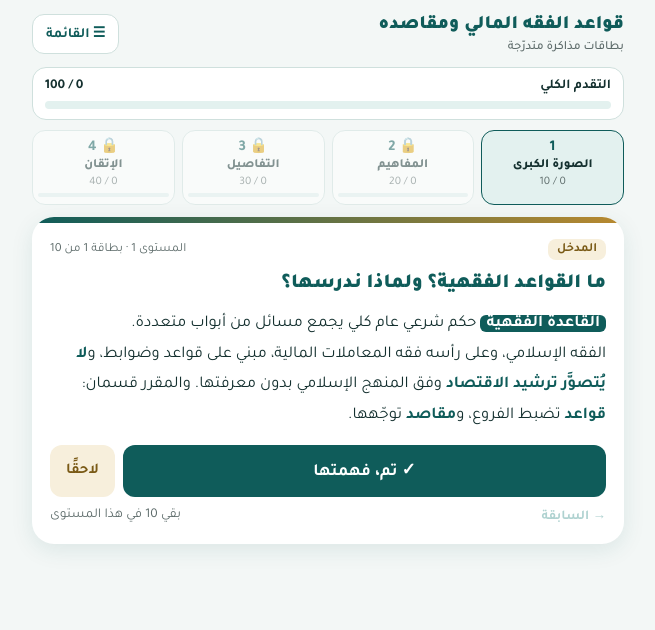
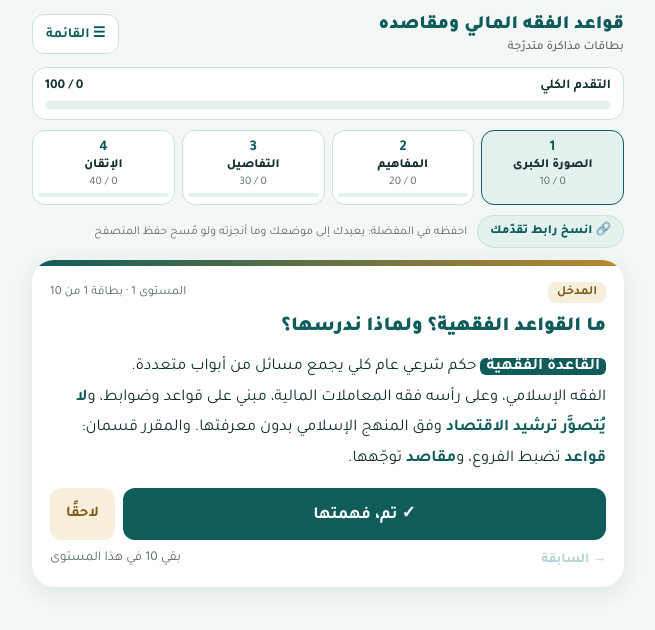
Before and after one commit to STOOOOF1/QWA3DALFEQHALMALY, a plain HTML site: page cards/index.html in a window 1280 px wide. Shown: the whole page, without its empty margins (312-967 px from the left). Drawn offline with Linux system fonts and the light colour scheme.

Commit message:
فتح جميع مستويات البطاقات وحفظ التقدم والموضع في الرابط
- لم تعد المستويات مقفلة؛ يستطيع الدارس الانتقال إلى أي مستوى مباشرة.
- زر «انسخ رابط تقدّمك»: يُكتب ما أُنجز والبطاقة الحالية في الرابط،
  فيعود الدارس إلى موضعه ولو مُسح حفظ المتصفح.

Co-Authored-By: Claude Opus 5.5 <noreply@anthropic.com>
Claude-Session: https://claude.ai/code/session_01FAKSCMphArnnozvC6QXMNt

```diff
--- a/cards/index.html
+++ b/cards/index.html
@@ -69,11 +69,12 @@ header h1 small{display:block;font-size:12.5px;font-weight:500;color:var(--gray)
 .confirm{display:none;margin-top:8px;background:#f6e6e3;border-radius:12px;padding:10px;font-size:14px;text-align:center}
 .confirm.show{display:block}
 .confirm .btn{padding:8px 16px;margin:6px 4px 0;font-size:14px}
+.proglink{display:flex;align-items:center;gap:10px;margin:-2px 0 12px;font-size:12px;color:#5d6b6a;line-height:1.5}.proglink button{flex:none;font:inherit;font-size:12.5px;font-weight:800;color:#0f5c5a;background:#e3f1ef;border:1px solid #cfe0dd;border-radius:99px;padding:6px 12px;cursor:pointer}
 </style></head><body>
 <div class="wrap">
 <header><h1>قواعد الفقه المالي ومقاصده<small>بطاقات مذاكرة متدرّجة</small></h1><button class="btn" id="menuBtn">☰ القائمة</button></header>
 <div class="prog"><div class="row"><span>التقدم الكلي</span><span id="tot"></span></div><div class="bar"><i id="totBar"></i></div></div>
-<div class="levels" id="levels"></div>
+<div class="levels" id="levels"></div><div class="proglink"><button id="progBtn" type="button">🔗 انسخ رابط تقدّمك</button><span>احفظه في المفضلة: يعيدك إلى موضعك وما أنجزته ولو مُسح حفظ المتصفح</span></div>
 <div id="main"></div>
 </div>
 <div id="sheet"><div class="panel"><div class="ph"><b id="shTitle"></b><button class="link" id="close">إغلاق ✕</button></div><div class="list" id="list"></div>
@@ -201,7 +202,7 @@ function save(){try{localStorage.setItem(KEY,JSON.stringify(st));}catch(e){}}
 let hist=[],cur=null,showFinish=false;
 const $=id=>document.getElementById(id);
 const lvDone=n=>LEVELS[n-1].cards.filter(c=>st.done[c.id]).length;
-const unlocked=n=>n===1||lvDone(n-1)===LEVELS[n-2].total;
+const unlocked=n=>true; // كل المستويات مفتوحة
 function order(n){let o=st.order[n];const ids=LEVELS[n-1].cards.map(c=>c.id);if(!o||o.length!==ids.length||!ids.every(i=>o.includes(i))){o=ids.slice();st.order[n]=o;}return o;}
 function byId(id){for(const l of LEVELS)for(const c of l.cards)if(c.id===id)return c;}
 function nextCard(n){return order(n).find(id=>!st.done[id]);}
@@ -218,7 +219,7 @@ function render(){
  if(!cur||byId(cur).lv!==n){cur=nextCard(n)||null;}
  if(showFinish||!cur){
   const last=n===LEVELS.length;
-  $("main").innerHTML=`<div class="card"><div class="finish"><div class="e">${last?'🏆':'🎉'}</div><h2>${last?'أتممت المقرر كله!':'أتممت المستوى '+n+': '+L.name}</h2><p>${last?'أنهيت البطاقات المئة كلها. راجع ما شئت من المستويات متى أردت.':'أحسنت! فُتح لك المستوى التالي، وفيه تعمّق أكثر.'}</p>${last?'':`<button class="btn pri" id="goNext">انتقل إلى المستوى ${n+1}: ${LEVELS[n].name}</button>`}<button class="btn sec" id="review">راجع بطاقات هذا المستوى</button></div></div>`;
+  $("main").innerHTML=`<div class="card"><div class="finish"><div class="e">${last?'🏆':'🎉'}</div><h2>${last?'أتممت المقرر كله!':'أتممت المستوى '+n+': '+L.name}</h2><p>${last?'أنهيت البطاقات المئة كلها. راجع ما شئت من المستويات متى أردت.':'أحسنت! المستوى التالي فيه تعمّق أكثر.'}</p>${last?'':`<button class="btn pri" id="goNext">انتقل إلى المستوى ${n+1}: ${LEVELS[n].name}</button>`}<button class="btn sec" id="review">راجع بطاقات هذا المستوى</button></div></div>`;
   if(!last)$("goNext").onclick=()=>{st.level=n+1;showFinish=false;cur=null;hist=[];save();render();};
   $("review").onclick=()=>{showFinish=false;cur=order(n)[0];hist=[];render();};
   return;}
@@ -241,7 +242,27 @@ $("reset").onclick=()=>$("cf").classList.add("show");$("cfNo").onclick=()=>$("cf
 $("cfYes").onclick=()=>{const n=st.level;LEVELS[n-1].cards.forEach(c=>delete st.done[c.id]);delete st.order[n];
  for(let k=n+1;k<=LEVELS.length;k++){/* لا يُمس تقدّم المستويات الأعلى */}
  cur=null;hist=[];showFinish=false;save();$("sheet").classList.remove("open");toast("أُعيد تعيين المستوى");render();};
-if(!unlocked(st.level))st.level=1;
+
+/* ===== رابط التقدم: يُكتب التقدم والموضع في الرابط، فيعود الدارس إلى مكانه ولو مُسح حفظ المتصفح ===== */
+const PROG=(()=>{const A='ABCDEFGHIJKLMNOPQRSTUVWXYZabcdefghijklmnopqrstuvwxyz0123456789-_';
+ const lvOf=id=>+String(id).split('-')[0].slice(1);
+ function enc(){const ids=P.ids(),d=P.done();let s='';for(let i=0;i<ids.length;i+=6){let v=0;for(let j=0;j<6;j++)if(d[ids[i+j]])v|=1<<j;s+=A[v];}
+  const c=P.cur();return 'p='+s+'&l='+P.level()+(c?'&c='+c:'');}
+ function sync(){try{window.history.replaceState(null,'','#'+enc());}catch(e){}}
+ function load(){let start=null;try{const m={};(location.hash||'').replace(/^#/,'').split('&').forEach(kv=>{const i=kv.indexOf('=');if(i>0)m[kv.slice(0,i)]=kv.slice(i+1);});
+  if(!m.p)return null;const ids=P.ids(),d=P.done(),before=ids.filter(i=>d[i]).length;let fromLink=0;
+  for(let i=0;i<ids.length;i++){const v=A.indexOf(m.p[Math.floor(i/6)]||'A');if(v>=0&&(v>>(i%6))&1){fromLink++;d[ids[i]]=true;}}
+  if(fromLink>=before){if(m.c&&ids.includes(m.c)){P.go(lvOf(m.c),m.c);start=m.c;}else if(+m.l>=1&&+m.l<=4)P.go(+m.l,null);}
+  P.save();}catch(e){}return start;}
+ function copy(){const url=location.href.split('#')[0]+'#'+enc();const ok=()=>toast('نُسخ الرابط ✓ احفظه في المفضلة أو أرسله لنفسك');
+  const fb=()=>{const t=document.createElement('textarea');t.value=url;t.style.cssText='position:fixed;opacity:0';document.body.appendChild(t);t.select();
+   let done=false;try{done=document.execCommand('copy');}catch(e){}t.remove();if(done)ok();else window.prompt('انسخ هذا الرابط واحفظه:',url);};
+  try{navigator.clipboard.writeText(url).then(ok,fb);}catch(e){fb();}}
+ return {sync,load,copy};})();
+const P={ids:()=>LEVELS.flatMap(l=>l.cards.map(c=>c.id)),done:()=>st.done,level:()=>st.level,cur:()=>showFinish?null:cur,go:(l,id)=>{st.level=l;cur=id;showFinish=false;},save};
+{const _f=render;render=function(...a){const r=_f.apply(this,a);PROG.sync();return r;};}
+document.getElementById('progBtn').onclick=()=>PROG.copy();
+PROG.load();
 render();
 </script>
 </body></html>
```
Also changed, not shown: 1 other file.
